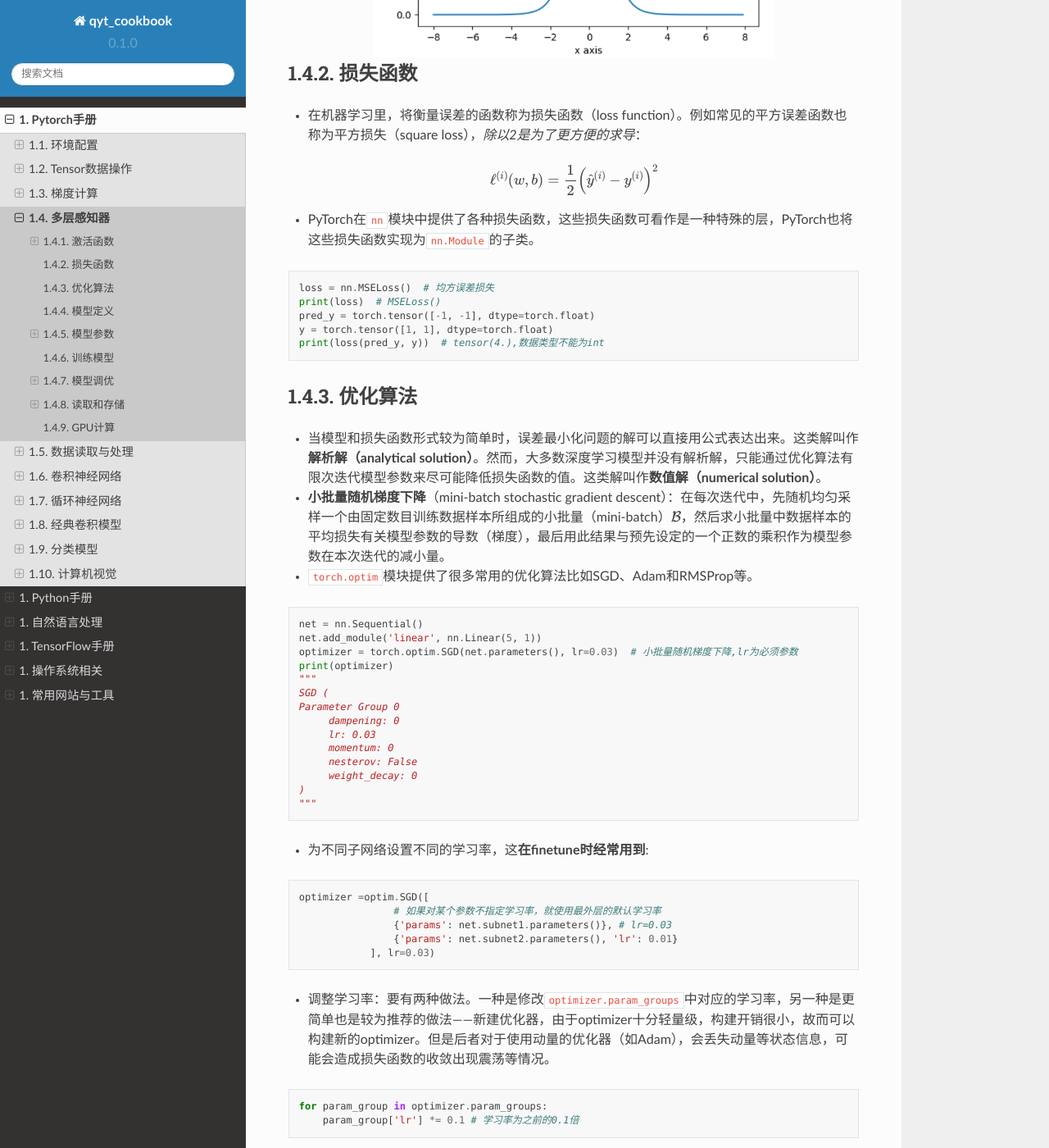
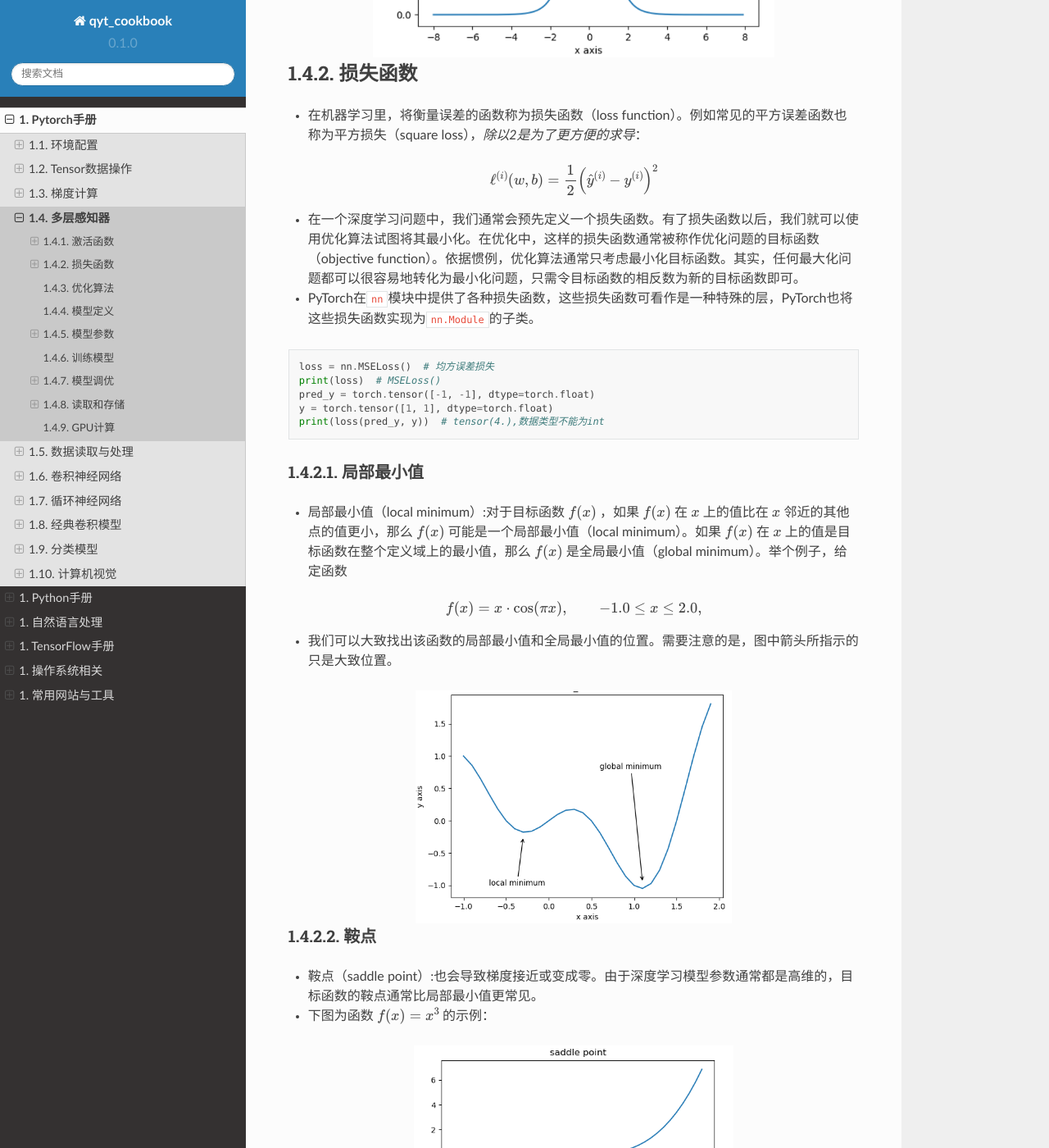
Before and after one commit to q759729997/qyt_cookbook, a Sphinx documentation site: the page built from qyt_cookbook/source/pytorch/mlp.rst, in a window 1280 px wide and 1400 px high, scrolled down 3840 px. Shown: the whole window at 82% size. Built offline with Sphinx 7.4.7 and the Read the Docs theme 2.0.0, drawn with Linux system fonts in a browser that asks for light colours; some of the changed text lies outside the part shown.

Commit message:
局部最小值与鞍点

```diff
--- a/qyt_cookbook/source/pytorch/mlp.rst
+++ b/qyt_cookbook/source/pytorch/mlp.rst
@@ -98,6 +98,7 @@ tanh
 
 .. math:: \ell^{(i)}(w, b) = \frac{1}{2} \left(\hat{y}^{(i)} - y^{(i)}\right)^2
 
+- 在一个深度学习问题中，我们通常会预先定义一个损失函数。有了损失函数以后，我们就可以使用优化算法试图将其最小化。在优化中，这样的损失函数通常被称作优化问题的目标函数（objective function）。依据惯例，优化算法通常只考虑最小化目标函数。其实，任何最大化问题都可以很容易地转化为最小化问题，只需令目标函数的相反数为新的目标函数即可。
 -  PyTorch在\ ``nn``\ 模块中提供了各种损失函数，这些损失函数可看作是一种特殊的层，PyTorch也将这些损失函数实现为\ ``nn.Module``\ 的子类。
 
 .. code:: python
@@ -107,6 +108,49 @@ tanh
    pred_y = torch.tensor([-1, -1], dtype=torch.float)
    y = torch.tensor([1, 1], dtype=torch.float)
    print(loss(pred_y, y))  # tensor(4.),数据类型不能为int
+
+局部最小值
+***************************
+
+- 局部最小值（local minimum）:对于目标函数 :math:`f(x)` ，如果 :math:`f(x)` 在 :math:`x` 上的值比在 :math:`x` 邻近的其他点的值更小，那么 :math:`f(x)` 可能是一个局部最小值（local minimum）。如果 :math:`f(x)` 在 :math:`x` 上的值是目标函数在整个定义域上的最小值，那么 :math:`f(x)` 是全局最小值（global minimum）。举个例子，给定函数
+
+.. math::
+
+    f(x) = x \cdot \text{cos}(\pi x), \qquad -1.0 \leq x \leq 2.0,
+
+- 我们可以大致找出该函数的局部最小值和全局最小值的位置。需要注意的是，图中箭头所指示的只是大致位置。
+
+.. image:: ./mlp.assets/local_minimum_20200329144322.png
+    :alt:
+    :align: center
+    :scale: 67
+
+鞍点
+***************************
+
+- 鞍点（saddle point）:也会导致梯度接近或变成零。由于深度学习模型参数通常都是高维的，目标函数的鞍点通常比局部最小值更常见。
+- 下图为函数 :math:`f(x) = x^3` 的示例：
+
+.. image:: ./mlp.assets/saddle_point_20200329145247.png
+    :alt:
+    :align: center
+    :scale: 67
+
+- 下图为二维空间的函数 :math:`f(x, y) = x^2 - y^2` 的示例。该函数看起来像一个马鞍，而鞍点恰好是马鞍上可坐区域的中心。
+
+.. image:: ./mlp.assets/saddle_point_3d_20200329145247.png
+    :alt:
+    :align: center
+    :scale: 80
+
+- 在图的鞍点位置，目标函数在 :math:`x` 轴方向上是局部最小值，但在 :math:`y` 轴方向上是局部最大值。假设一个函数的输入为 :math:`k` 维向量，输出为标量，那么它的海森矩阵（Hessian matrix）有 :math:`k` 个特征值。该函数在梯度为0的位置上可能是局部最小值、局部最大值或者鞍点。
+
+    - 当函数的海森矩阵在梯度为零的位置上的特征值全为正时，该函数得到局部最小值。
+    - 当函数的海森矩阵在梯度为零的位置上的特征值全为负时，该函数得到局部最大值。
+    - 当函数的海森矩阵在梯度为零的位置上的特征值有正有负时，该函数得到鞍点。
+
+- 随机矩阵理论告诉我们，对于一个大的高斯随机矩阵来说，任一特征值是正或者是负的概率都是0.5。那么，以上第一种情况的概率为  :math:`0.5^k` 。由于深度学习模型参数通常都是高维的（ :math:`k` 很大），目标函数的鞍点通常比局部最小值更常见。
+- 参考文献： Wigner, E. P. (1958). On the distribution of the roots of certain symmetric matrices. Annals of Mathematics, 325-327.
 
 优化算法
 ######################
```
Also changed, not shown: qyt_cookbook/source/pytorch/mlp.assets/local_minimum_20200329144322.png (added), qyt_cookbook/source/pytorch/mlp.assets/saddle_point_20200329145247.png (added), qyt_cookbook/source/pytorch/mlp.assets/saddle_point_3d_20200329145247.png (added).
